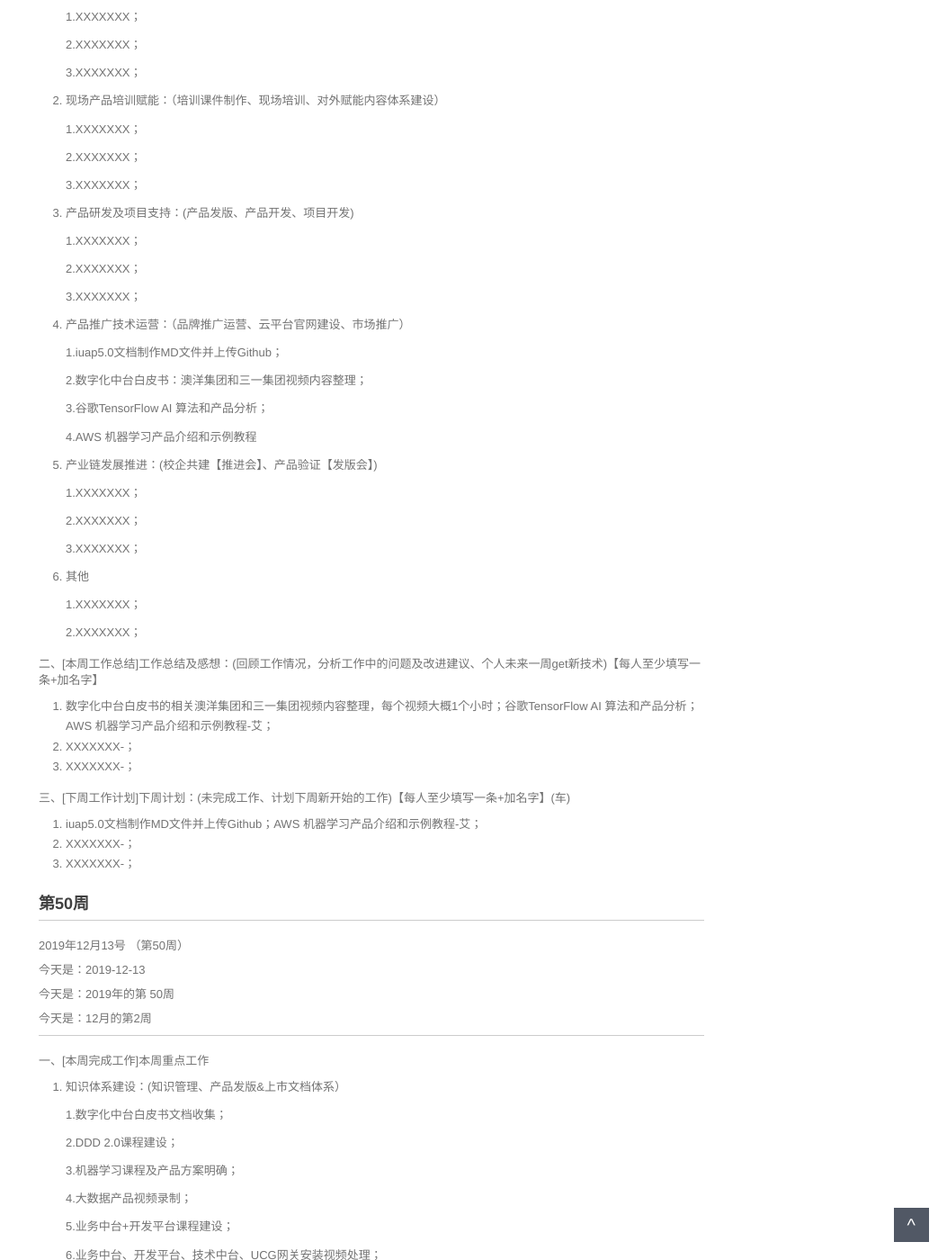
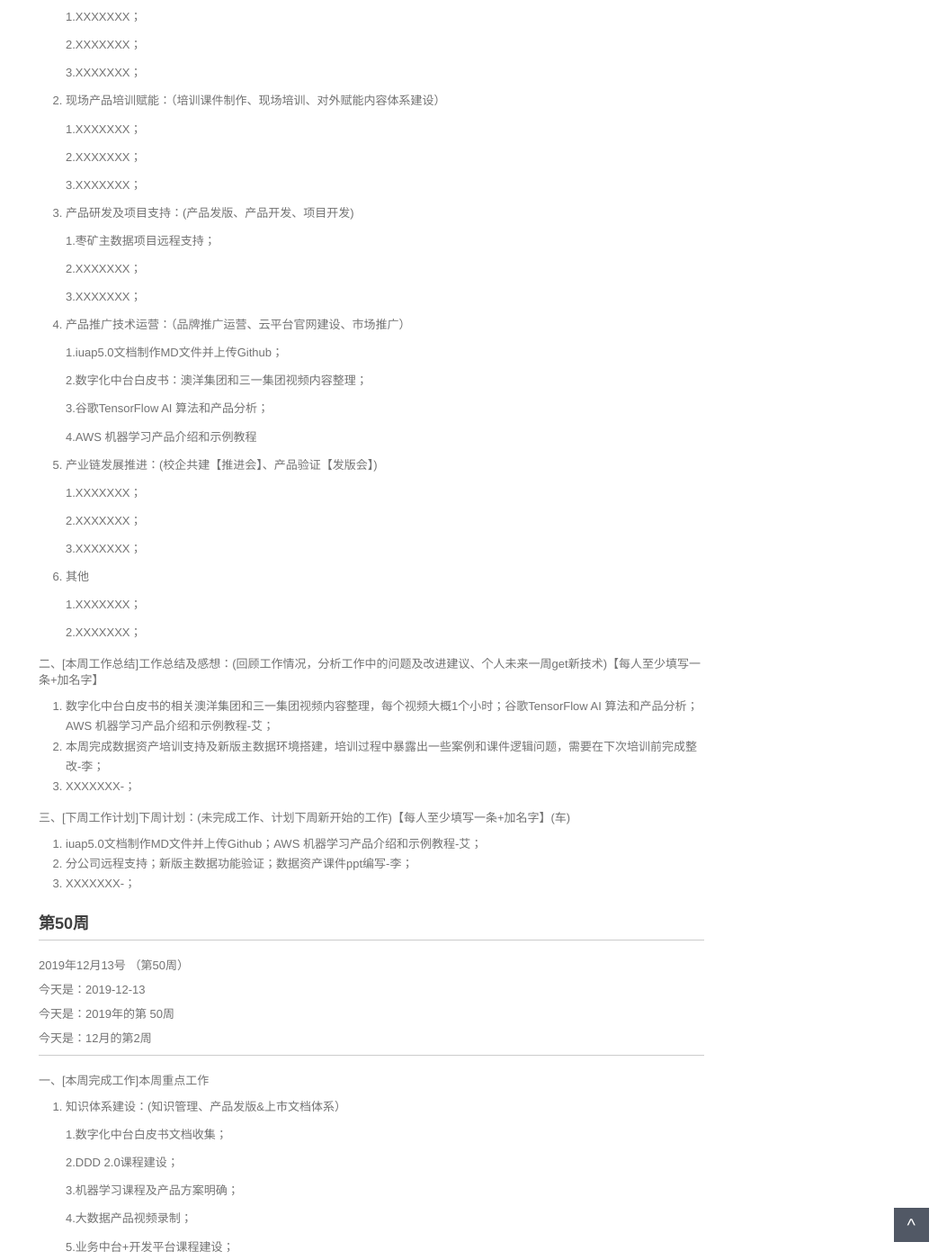
Before and after one commit to walllFlower/blog, a Jekyll site: the page built from _posts/2018-07-17-day_report_cxz.md, in a window 1280 px wide and 1400 px high, scrolled down 559 px. Shown: the whole window at 90% size, without its empty margins (227-1280 px from the left). Built offline with Jekyll 4.4.1, drawn with Linux system fonts in a browser that asks for light colours; comment, search, counter and statistics services are not loaded.

Commit message:
Update 2018-07-17-day_report_cxz.md

```diff
--- a/_posts/2018-07-17-day_report_cxz.md
+++ b/_posts/2018-07-17-day_report_cxz.md
@@ -42,7 +42,7 @@ categories: 技术运营工作周报
 
 3. 产品研发及项目支持：(产品发版、产品开发、项目开发)
 
-    1.XXXXXXX；
+    1.枣矿主数据项目远程支持；
 
     2.XXXXXXX；
 
@@ -76,13 +76,13 @@ categories: 技术运营工作周报
 二、[本周工作总结]工作总结及感想：(回顾工作情况，分析工作中的问题及改进建议、个人未来一周get新技术)【每人至少填写一条+加名字】
 
 1. 数字化中台白皮书的相关澳洋集团和三一集团视频内容整理，每个视频大概1个小时；谷歌TensorFlow AI 算法和产品分析；AWS 机器学习产品介绍和示例教程-艾；
-2. XXXXXXX-；
+2. 本周完成数据资产培训支持及新版主数据环境搭建，培训过程中暴露出一些案例和课件逻辑问题，需要在下次培训前完成整改-李；
 3. XXXXXXX-；
 
 三、[下周工作计划]下周计划：(未完成工作、计划下周新开始的工作)【每人至少填写一条+加名字】(车)
 
 1. iuap5.0文档制作MD文件并上传Github；AWS 机器学习产品介绍和示例教程-艾；
-2. XXXXXXX-；
+2. 分公司远程支持；新版主数据功能验证；数据资产课件ppt编写-李；
 3. XXXXXXX-；
 
 
```
